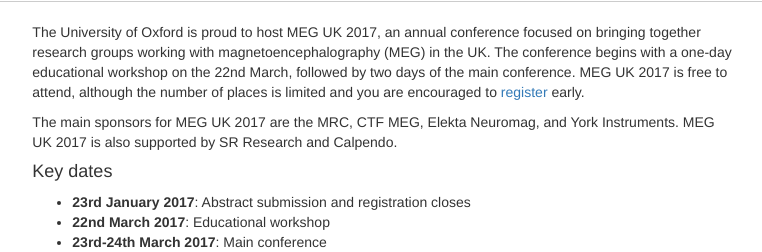
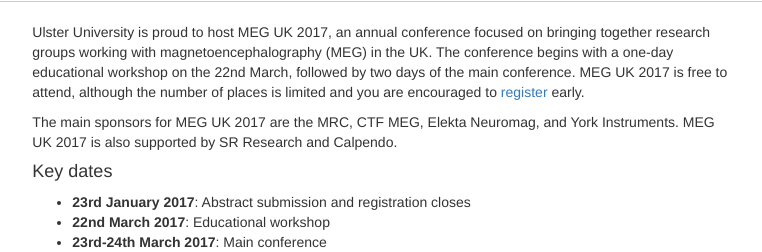
Before and after one commit to pramodgaur82/samplecode, a Flask app: template main/app/templates/index.html in a window 1280 px wide. Shown: the part 464-716 px from the top of the page, without its empty margins (256-1018 px from the left). Run offline with Flask 2, Linux system fonts and the light colour scheme; the template is opened without the code that fills it, so the values that code supplies are empty; some libraries are stand-ins or nearby versions.

Commit message:
changes made in home page

```diff
--- a/main/app/templates/index.html
+++ b/main/app/templates/index.html
@@ -10,7 +10,7 @@
 
 {% filter markdown %}
 
-The University of Oxford is proud to host MEG UK 2017, an annual conference focused on bringing together research groups working with magnetoencephalography (MEG) in the UK. The conference begins with a one-day educational workshop on the 22nd March, followed by two days of the main conference. MEG UK 2017 is free to attend, although the number of places is limited and you are encouraged to [register](/user/register) early.
+Ulster University is proud to host MEG UK 2017, an annual conference focused on bringing together research groups working with magnetoencephalography (MEG) in the UK. The conference begins with a one-day educational workshop on the 22nd March, followed by two days of the main conference. MEG UK 2017 is free to attend, although the number of places is limited and you are encouraged to [register](/user/register) early.
 
 The main sponsors for MEG UK 2017 are the MRC, CTF MEG, Elekta Neuromag, and York Instruments. MEG UK 2017 is also supported by SR Research and Calpendo.
 
```
